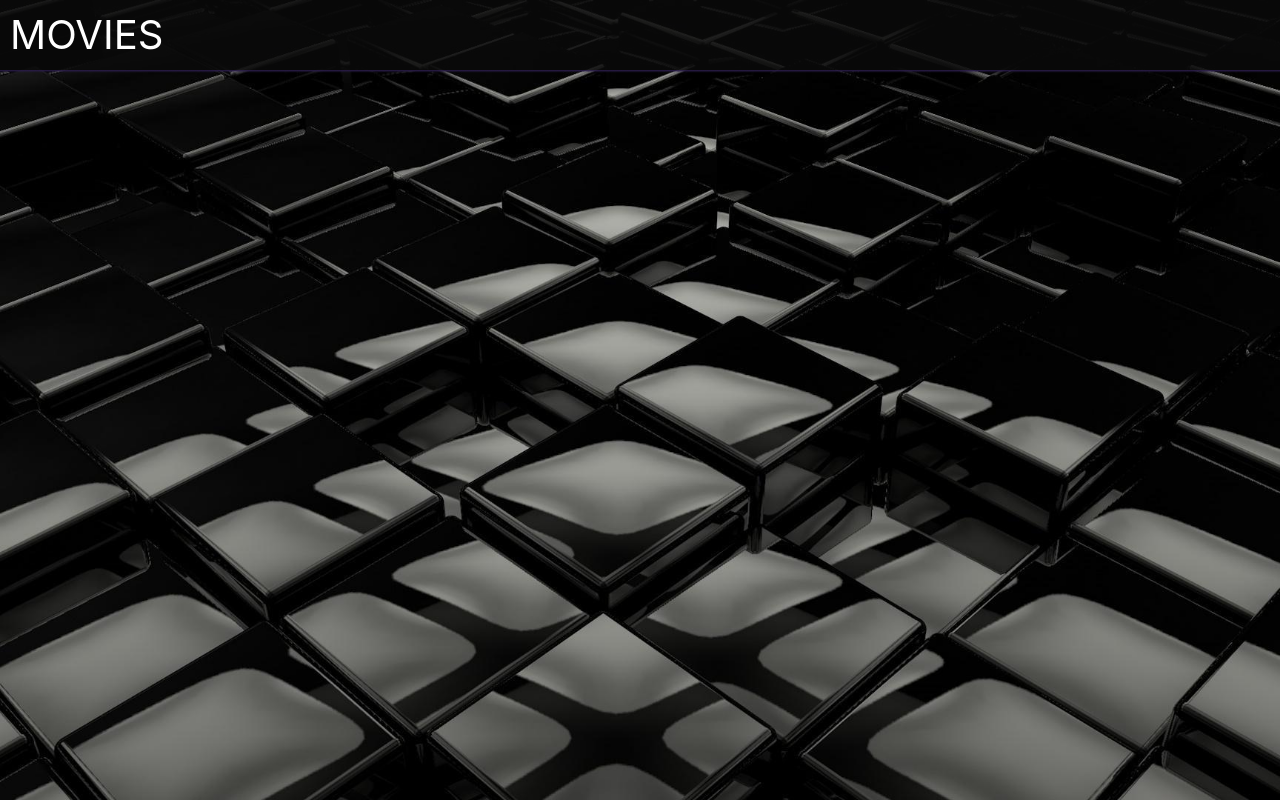
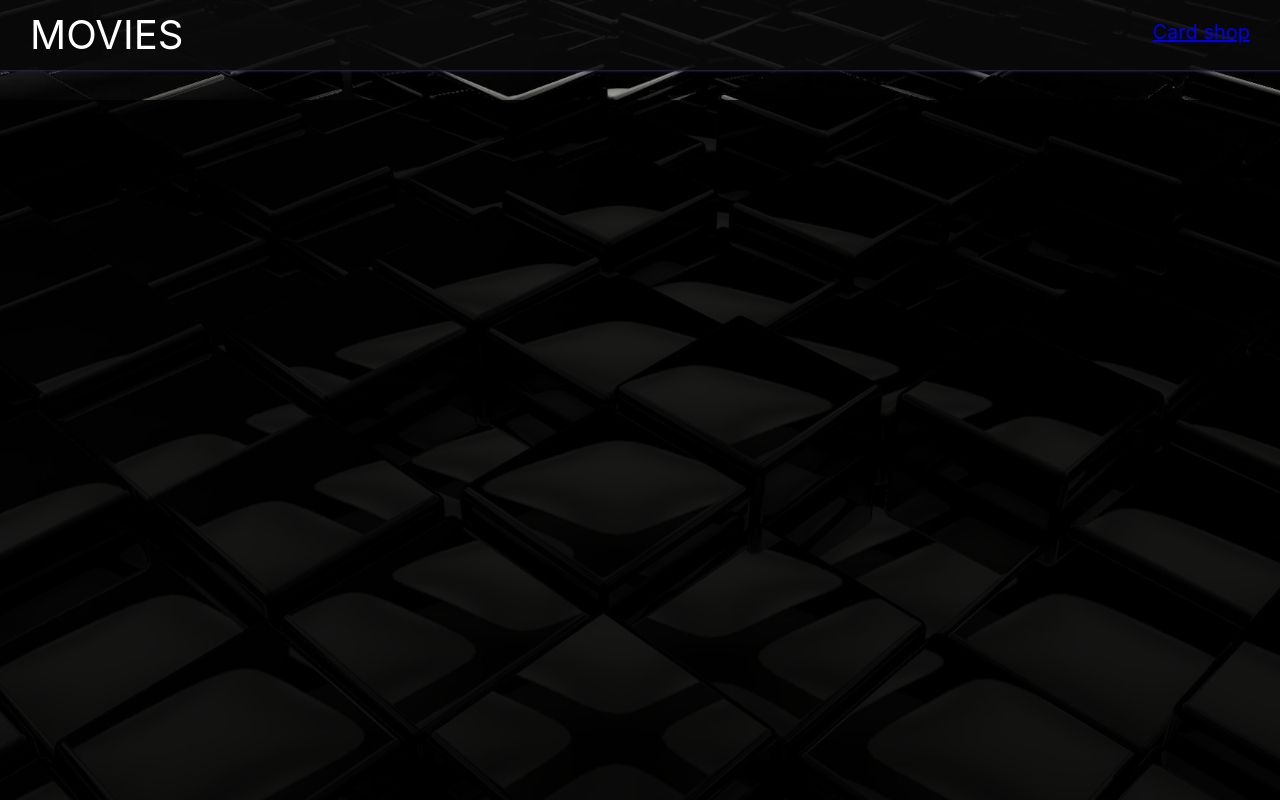
Before and after one commit to Georgy87/MOVIE-APP, a React (Create React App) app: page /cartshop in a window 1280 px wide. Built offline with nearby package versions, Linux system fonts and the light colour scheme.

Commit message:
development cart shop and cart shop item

```diff
--- a/src/App.js
+++ b/src/App.js
@@ -4,12 +4,14 @@ import Header from "./components/header/header";
 import FilmListContainer from "./components/films/film-list-container";
 import { Route } from "react-router-dom";
 import FilmInfo from "./components/film-info/film-info-container";
+import CartShopContainer from "./components/cart-shop/cart-shop-container";
 
 const App = () => {
     return (
         <div className="app">
                 <Header />
             <div className="app-wrapper">
+                <Route path="/cartshop" render={() => <CartShopContainer />} />
                 <Route path="/d" render={() => <FilmListContainer />} />
                 <Route path="/filminfo/:filmId?" render={() => <FilmInfo />} />
             </div>
--- /dev/null
+++ b/src/components/cart-shop/cart-shop-container.jsx
@@ -0,0 +1,15 @@
+import React from "react";
+import { connect } from "react-redux";
+import CartShop from "./cart-shop";
+
+const mapStateToprops = (state) => {
+    console.log(state);
+    return {
+        cartShop: state.filmPage.cardShop
+    };
+};
+
+const mapDispatchToprops = () => {
+    return {};
+};
+export default connect(mapStateToprops, mapDispatchToprops)(CartShop);
--- /dev/null
+++ b/src/components/cart-shop/cart-shop-item/cart-shop-item.css
@@ -0,0 +1,40 @@
+/* .film-list-item {
+    padding: 40px;
+}
+
+.film-list-item-hr {
+    border: none;
+    height: 3px;
+    background-image: linear-gradient(to bottom, rgb(16, 44, 30) 8%, rgba(0, 0, 0, 0) 92%);
+}
+
+.film-list-item img {
+    border-radius: 5px;
+    box-shadow: 0px 5px 30px 7px rgba(121, 120, 120, 0.9);
+    transition: all 0.3s ease;
+}
+
+.film-list-item img:hover {
+    -webkit-transform: scale(1.05);
+    -ms-transform: scale(1.05);
+    transform: scale(1.05);
+} */
+
+.cart-info-wrapper img {
+    height: 250px;
+    width: 200px;
+    margin-top: 80px;
+    margin-left: 30px;
+    border-radius: 5px;
+    /* box-shadow: 0px 5px 30px 7px rgba(243, 239, 239, 0.9); */
+    transition: all 0.3s ease;
+}
+
+.descr-wrapper {
+    margin-left: 30px;
+    margin-top: 30px;
+}
+.descr-title {
+    color: rgb(202, 137, 39);
+    font-size: 30px;
+}
--- /dev/null
+++ b/src/components/cart-shop/cart-shop-item/cart-shop-item.jsx
@@ -0,0 +1,23 @@
+import React from "react";
+import "./cart-shop-item.css";
+
+const CartShopItem = (props) => {
+    const elements = props.cartShop.map(el => {
+        return (
+            <>
+                <img src={el.Poster} alt="poster" />
+                <div className="descr-wrapper">
+                    <div className="descr-title">{el.Title}</div>
+                </div>
+            </>
+        );
+    })
+
+    return (
+        <div>
+            {elements}
+        </div>
+    );
+};
+
+export default CartShopItem ;
--- /dev/null
+++ b/src/components/cart-shop/cart-shop.css
@@ -0,0 +1,11 @@
+.cart-info-wrapper {
+    display: flex;
+    background: rgba(0, 0, 0, 0.85);
+    box-shadow: 0px 10px 20px;
+    margin: 0 auto;
+    width: 1300px;
+    margin-top: 100px;
+    height: 850px;
+    overflow-y: scroll;
+    z-index: -1;
+}
--- /dev/null
+++ b/src/components/cart-shop/cart-shop.jsx
@@ -0,0 +1,40 @@
+import React from "react";
+import "./cart-shop.css";
+import instance from "../api/api";
+import CartShopItem from "./cart-shop-item/cart-shop-item";
+
+class CartShop extends React.Component {
+    constructor(props) {
+        super(props);
+        this.props = props;
+        this.state = {
+            cartShop: null,
+        };
+    }
+    componentDidMount() {
+        const newArray = Array.from(new Set(this.props.cartShop));
+        const request = newArray.map((id) => {
+            return instance.get(`?i=${id}`);
+        });
+
+        const requestMovie = Promise.all(request).then((res) => {
+            this.setState({ cartShop: res });
+        });
+    }
+
+    render() {
+
+        const element = this.state.cartShop === null ? console.log('null') :
+        <CartShopItem cartShop={this.state.cartShop} />
+
+        return (
+            <div>
+                <div className="cart-info-wrapper">
+                    {element}
+                </div>
+            </div>
+        );
+    }
+}
+
+export default CartShop;
--- a/src/components/film-info/film-info.jsx
+++ b/src/components/film-info/film-info.jsx
@@ -5,7 +5,7 @@ import PlayerContainer from "../pleayer/player-container";
 const FilmInfo = (props) => {
 
     const [info] = props.filmInfo;
-
+    console.log(info);
     const getShoppingСart = () => {
         props.setCardShop(info.imdbID)
     }
--- a/src/components/films/film-list-container.jsx
+++ b/src/components/films/film-list-container.jsx
@@ -5,7 +5,6 @@ import { setFilms,  nextShowFilm } from "../../redux/films-reducer";
 
 const mapStateToProps = (state) => {
     const { filmPage } = state;
-   console.log(filmPage);
     // if (filmPage.cardShop[0] != undefined) {
     //     const element = filmPage.cardShop.map(el => {
     //         let serialObj = JSON.stringify(el);
--- a/src/components/header/header.css
+++ b/src/components/header/header.css
@@ -6,6 +6,10 @@
     z-index: 3;
 }
 .header-descr {
+    display: flex;
+    justify-content: space-between;
+    margin-left: 20px;
+    margin-right: 20px;
     color: white;
     text-align: left;
     padding: 10px;
@@ -17,3 +21,9 @@
     height: 3px;
     background-image: linear-gradient(to bottom, rgb(40, 27, 70) 8%, rgba(0, 0, 0, 0) 92%);
 }
+
+.card-shop {
+    font-size: 20px;
+    cursor: pointer;
+    margin-top: 10px;
+}
--- a/src/components/header/header.jsx
+++ b/src/components/header/header.jsx
@@ -1,17 +1,21 @@
 import React from "react";
 import "./header.css";
+import { NavLink } from "react-router-dom";
 
 const Header = () => {
     return (
         <div>
             <div className="header">
                 <div className="header-descr">
-                    MOVIES
+                    <div>MOVIES</div>
+                    <NavLink to="/cartshop">
+                        <div className="card-shop">Card shop</div>
+                    </NavLink>
                 </div>
             </div>
             <div className="header-gradient"></div>
         </div>
-    )
-}
+    );
+};
 
 export default Header;
--- a/src/components/pleayer/player.jsx
+++ b/src/components/pleayer/player.jsx
@@ -7,7 +7,6 @@ class Example extends React.Component {
         this.props = props;
     }
     render() {
-		console.log(this.props.id);
 		let id = null;
 		if (this.props.id === undefined) {
 			console.log('');
--- a/src/redux/films-reducer.js
+++ b/src/redux/films-reducer.js
@@ -29,6 +29,7 @@ const FilmsReducer = (state = initialState, actions) => {
                     (item) => item.imdbID === actions.filmId
                 ),
             };
+
         case "SET-CARD-SHOP":
             return {
                 ...state,
```
